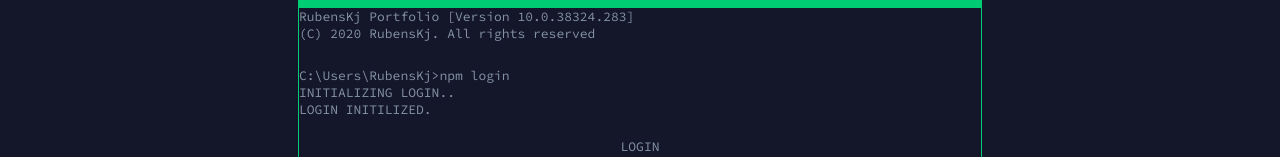
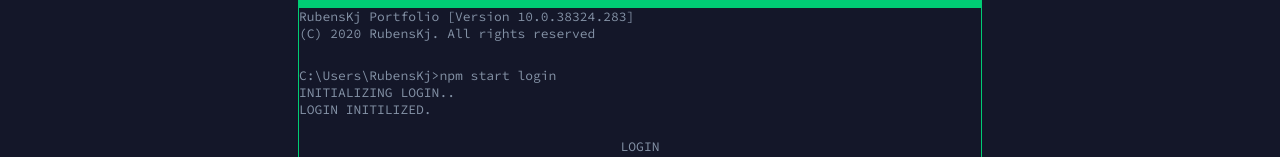
Before and after one commit to RubensKj/portfolio-web, a React (Create React App) app: page /login in a window 1280 px wide. Shown: the part 240-397 px from the top of the page. Built offline with nearby package versions, Linux system fonts and the light colour scheme.

Commit message:
Making some changes

```diff
--- a/src/components/LoginForm/index.js
+++ b/src/components/LoginForm/index.js
@@ -38,7 +38,7 @@ export default function LoginForm() {
           <ConsoleText>RubensKj Portfolio [Version 10.0.38324.283]</ConsoleText>
           <ConsoleText>(C) 2020 RubensKj. All rights reserved</ConsoleText>
           <BlankSpace />
-          <ConsoleText>C:\Users\RubensKj>npm login</ConsoleText>
+          <ConsoleText>C:\Users\RubensKj>npm start login</ConsoleText>
           <ConsoleText>INITIALIZING LOGIN..</ConsoleText>
           <ConsoleText>LOGIN INITILIZED.</ConsoleText>
           <LoginArea>
--- a/src/pages/Main/index.js
+++ b/src/pages/Main/index.js
@@ -47,7 +47,7 @@ export default function Main() {
       {/* <Anchor id="certifications" height={65} /> */}
       <TransitionText marginTop={65} title="Certifications" description="These are my certifications that I got until now, more are coming (And projects are too :))" />
       <p>Here comes the list of certifications</p>
-      <FindMeHereArea />
+      <TransitionText marginTop={65} title="Contact me" description="Hey contact me if you liked my work. Just fill the form below and send me, I am waiting for you :)" />
       <Footer />
     </Container>
   );
```
